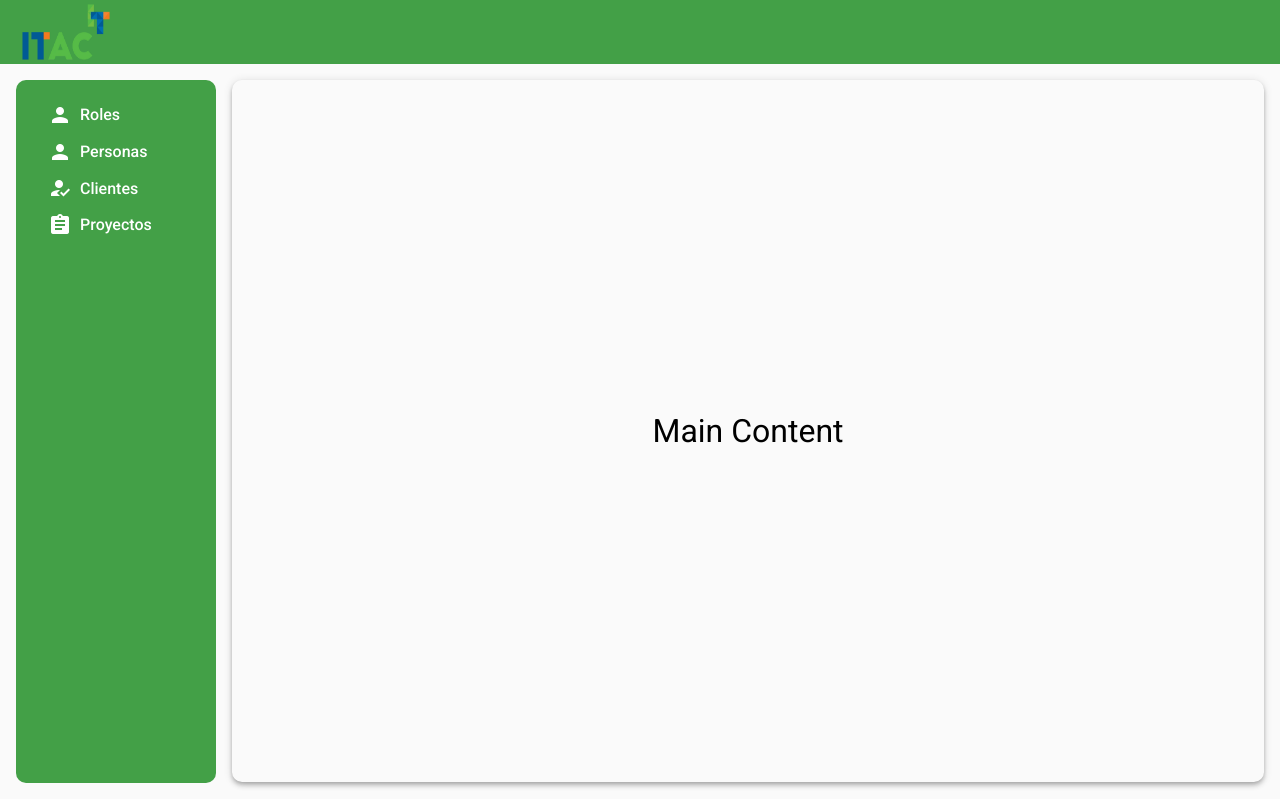
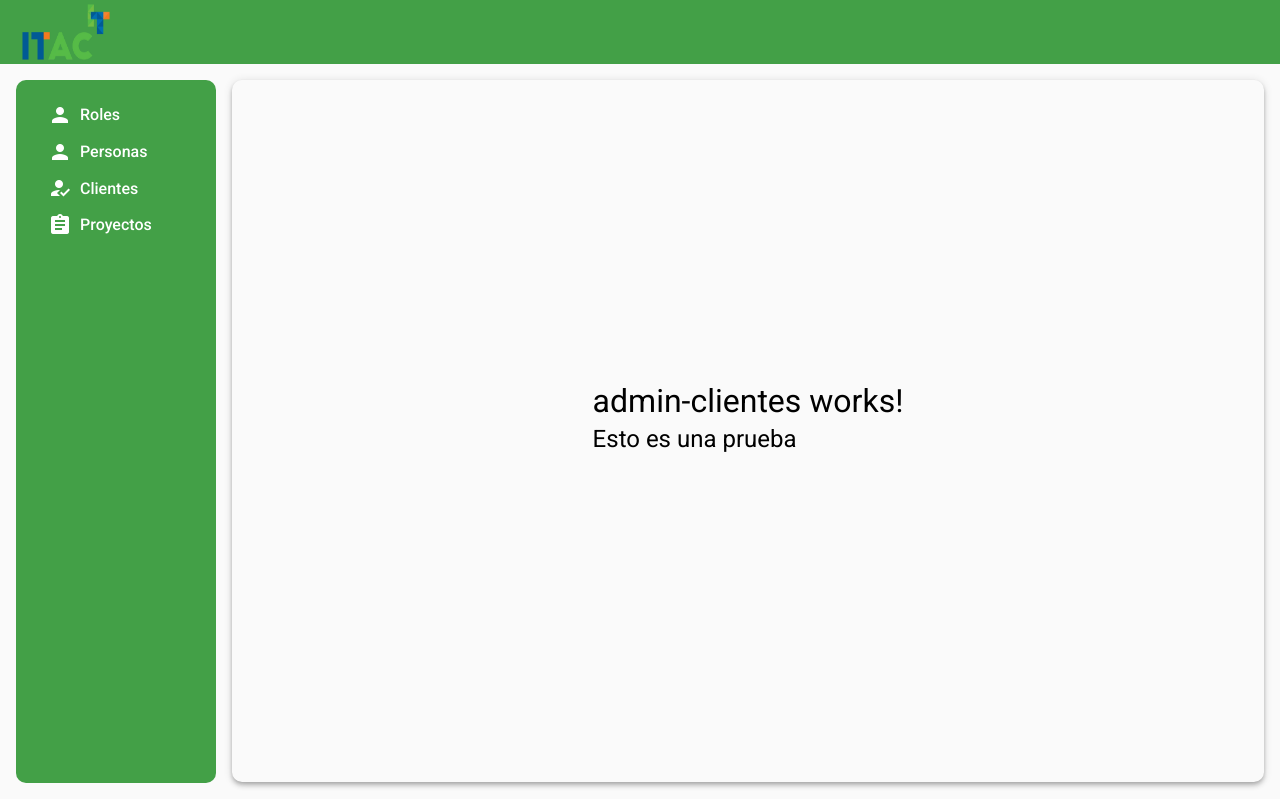
Before and after one commit to santiagoropero/frontend-sight, an Angular app: page /admin-clientes in a window 1280 px wide. Before the commit this address led to /. Built offline with nearby package versions, Linux system fonts and the light colour scheme.

Commit message:
Ajuste para renderizar componentes

```diff
--- a/src/app/app-routing.module.ts
+++ b/src/app/app-routing.module.ts
@@ -1,7 +1,13 @@
 import { NgModule } from '@angular/core';
 import { RouterModule, Routes } from '@angular/router';
+import { AdminRolesComponent } from './pages/admin-roles/admin-roles.component';
+import { AdminClientesComponent } from './pages/admin-clientes/admin-clientes.component';
 
-const routes: Routes = [];
+const routes: Routes = [
+  {path: 'admin-roles', component: AdminRolesComponent},
+  {path: 'admin-clientes', component: AdminClientesComponent},
+  {path: '**', pathMatch: 'full', redirectTo: 'admin-roles'}
+];
 
 @NgModule({
   imports: [RouterModule.forRoot(routes)],
--- a/src/app/pages/admin-clientes/admin-clientes.component.html
+++ b/src/app/pages/admin-clientes/admin-clientes.component.html
@@ -1 +1,3 @@
 <p>admin-clientes works!</p>
+
+<h1>Esto es una prueba</h1>
--- a/src/app/pages/admin-clientes/admin-clientes.component.ts
+++ b/src/app/pages/admin-clientes/admin-clientes.component.ts
@@ -1,7 +1,7 @@
 import { Component, OnInit } from '@angular/core';
 
 @Component({
-  selector: 'app-admin-clientes',
+  selector: 'itac-admin-clientes',
   templateUrl: './admin-clientes.component.html',
   styleUrls: ['./admin-clientes.component.scss']
 })
--- a/src/app/pages/admin-roles/admin-roles.component.ts
+++ b/src/app/pages/admin-roles/admin-roles.component.ts
@@ -1,7 +1,7 @@
 import { Component, OnInit } from '@angular/core';
 
 @Component({
-  selector: 'app-admin-roles',
+  selector: 'itac-admin-roles',
   templateUrl: './admin-roles.component.html',
   styleUrls: ['./admin-roles.component.scss']
 })
--- a/src/app/shared/components/header/header.component.html
+++ b/src/app/shared/components/header/header.component.html
@@ -15,7 +15,7 @@
   <mat-sidenav #sidenav="matSidenav">
 
 
-    <button mat-button class="menu-button">
+    <button mat-button class="menu-button" routerLinkActive routerLink="/admin-roles">
       <mat-icon>person</mat-icon>
       <span>Roles</span>
     </button>
@@ -25,7 +25,7 @@
       <span>Personas</span>
     </button>
 
-    <button mat-button class="menu-button">
+    <button mat-button class="menu-button" routerLink="/admin-clientes">
       <mat-icon>how_to_reg</mat-icon>
       <span>Clientes</span>
     </button>
@@ -40,7 +40,7 @@
 
   <mat-sidenav-content>
     <div class="content mat-elevation-z4">
-      Main Content
+      <router-outlet></router-outlet>
     </div>
   </mat-sidenav-content>
 </mat-sidenav-container>
```
